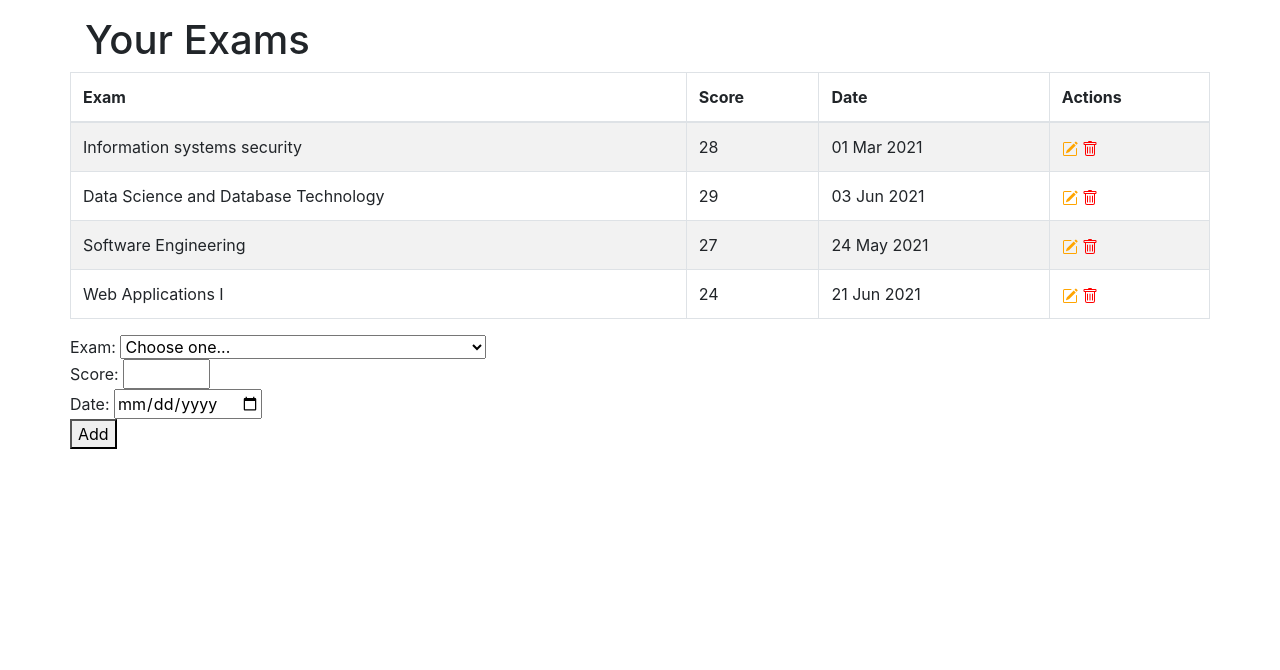
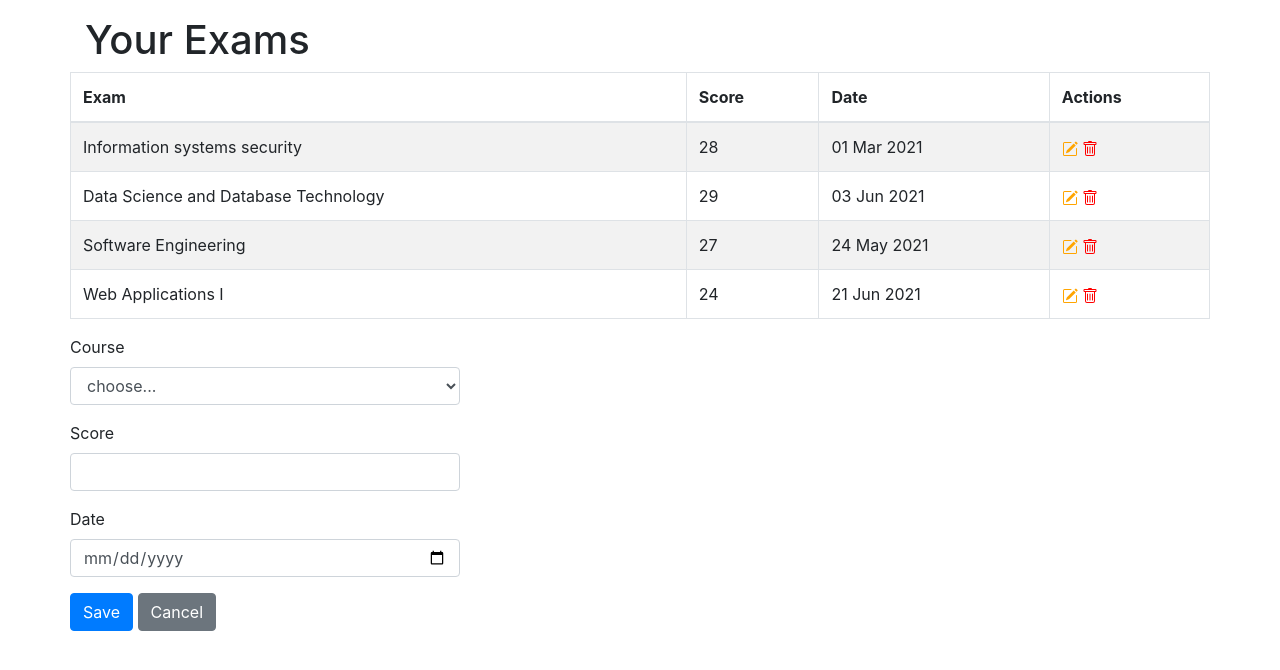
Before and after one commit to polito-WA1-AW1-2021/wa1-week06, a React (Create React App) app in the folder react-scores/: page / in a window 1280 px wide. Shown: the top 670 px of the page. Built offline with nearby package versions, Linux system fonts and the light colour scheme.

Commit message:
convert the form to react-bootstrap

```diff
--- a/react-scores/src/ExamComponents.js
+++ b/react-scores/src/ExamComponents.js
@@ -1,6 +1,6 @@
 import dayjs from 'dayjs';
 import { useState } from 'react';
-import { Col, Table } from 'react-bootstrap';
+import { Button, Col, Form, Table } from 'react-bootstrap';
 import { iconDelete, iconEdit } from './icons'
 
 function Title(props) {
@@ -72,7 +72,7 @@ function ExamForm(props) {
     const [date, setDate] = useState('') ;
     const [errorMessage, setErrorMessage] = useState() ;
 
-    const handleAdd = (event) => {
+    const handleSubmit = (event) => {
         event.preventDefault() ;
 
         // MUST DO VALIDATION!!!!
@@ -98,16 +98,26 @@ function ExamForm(props) {
     } ;
 
     return (
-        <form>
-        Exam: <select value={course} onChange={ev=>setCourse(ev.target.value)}>
-            <option value='' disabled>Choose one...</option>
-            {props.courses.map(course => <option key={course.coursecode} value={course.coursecode}>{course.name}</option>)}
-            </select><br />
-        Score: <input type='number' min={18} max={30} value={score} onChange={(event)=>{setScore(event.target.value)}} /><br />
-        Date: <input type='date' value={date} onChange={ev=>setDate(ev.target.value)}/><br />
-            <button onClick={handleAdd}>Add</button><br/>
-            <span style={{color:'red'}}>{errorMessage}</span>
-        </form>);
+        <Form>
+            <span style={{ color: 'red' }}>{errorMessage}</span>
+            <Form.Group controlId='selectedCourse'>
+                <Form.Label>Course</Form.Label>
+                <Form.Control as="select" value={course}
+                    onChange={ev => setCourse(ev.target.value)}>
+                    <option disabled hidden value=''>choose...</option>
+                    {props.courses.map(course => <option key={course.coursecode} value={course.coursecode}>{course.name}</option>)}
+                </Form.Control>
+            </Form.Group>
+            <Form.Group controlId='selectedScore'>
+                <Form.Label>Score</Form.Label>
+                <Form.Control type='number' min={18} max={31} value={score} onChange={ev => setScore(ev.target.value)} />
+            </Form.Group>
+            <Form.Group controlId='selectedDate'>
+                <Form.Label>Date</Form.Label>
+                <Form.Control type='date' value={date} onChange={ev => setDate(ev.target.value)} />
+            </Form.Group>
+            <Button onClick={handleSubmit}>Save</Button> <Button variant='secondary' >Cancel</Button>
+        </Form>);
 }
 
 export { Title, ExamTable };
```
